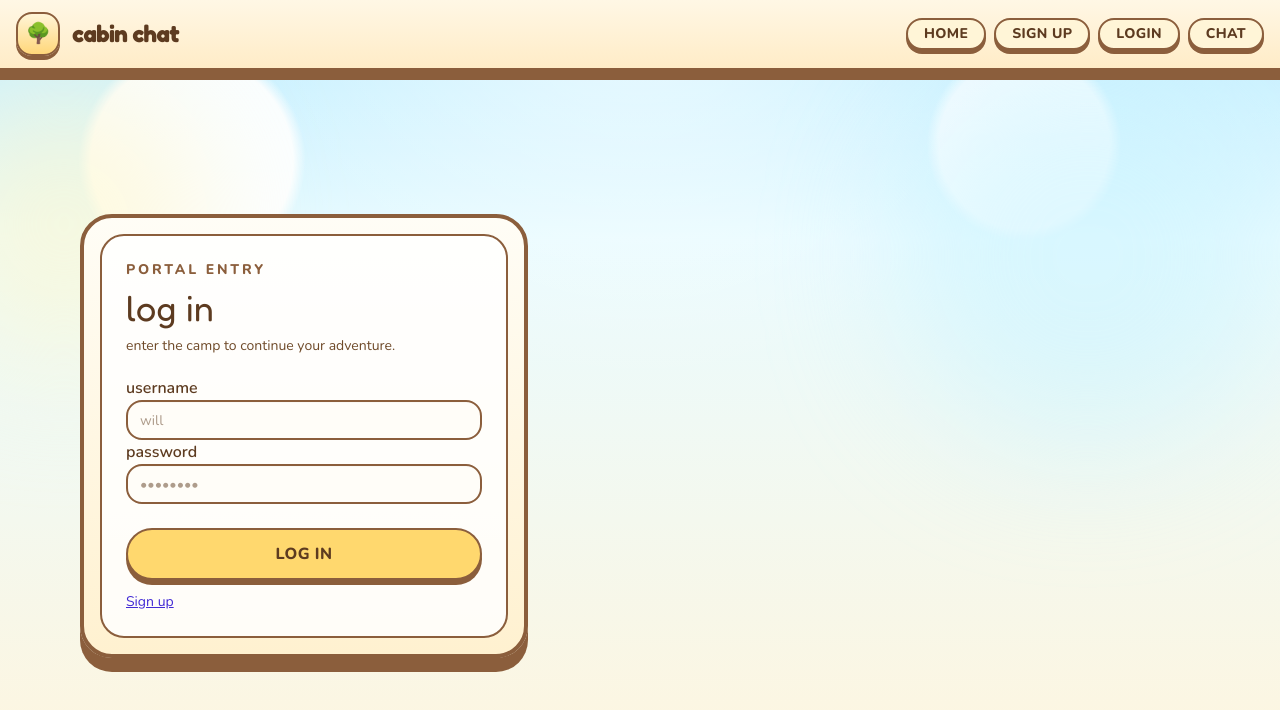
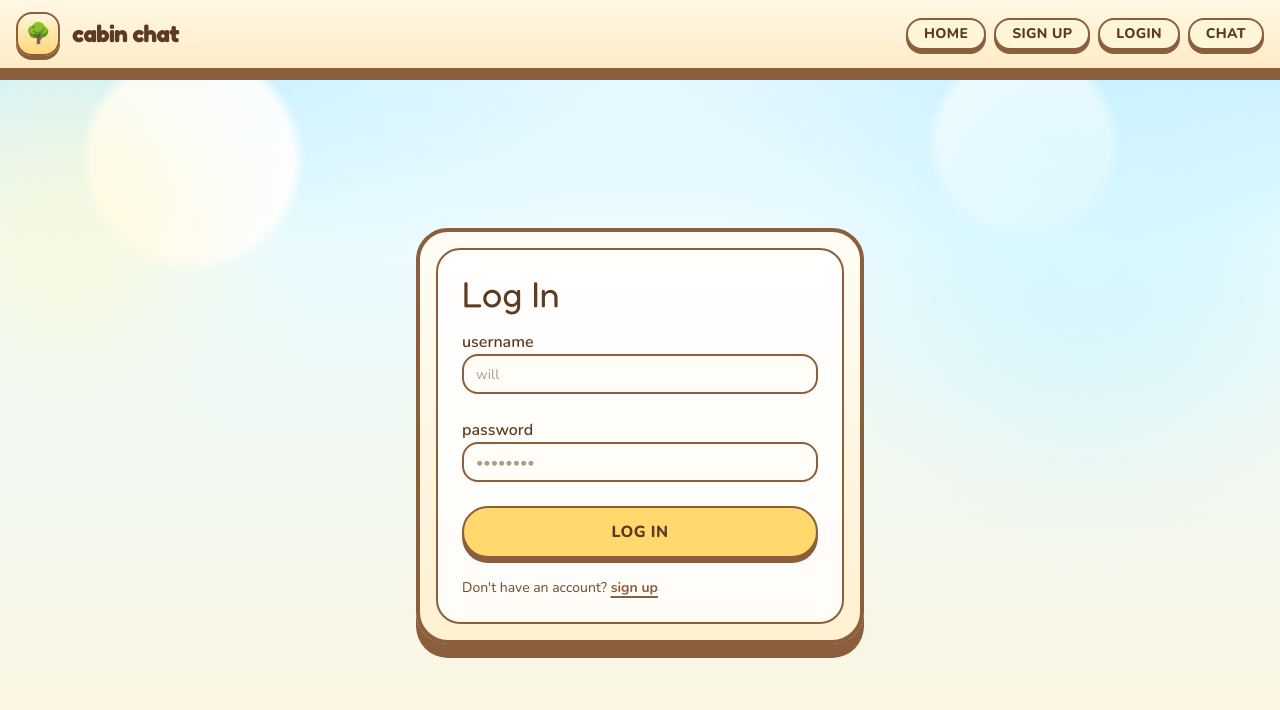
Before and after one commit to wjbetech/cabin-chat, a React (Vite) app in the folder frontend/: page /login in a window 1280 px wide. Shown: the top 710 px of the page. Built offline with nearby package versions, Linux system fonts and the light colour scheme.

Commit message:
frontend/login: adding the refactor of login to look like sugn up

```diff
--- a/frontend/src/pages/LoginPage.tsx
+++ b/frontend/src/pages/LoginPage.tsx
@@ -2,17 +2,15 @@ import { Link } from "react-router-dom";
 
 export default function LoginPage() {
   return (
-    <div className="w-full max-w-md rounded-4xl border-4 border-[#8b5e3c] bg-[linear-gradient(180deg,#fffdf6,#fff1d0)] p-4 shadow-[0_14px_0_#8b5e3c]">
+    <div className="w-full max-w-md rounded-4xl border-4 border-[#8b5e3c] bg-[linear-gradient(180deg,#fffdf6,#fff1d0)] p-4 shadow-[0_14px_0_#8b5e3c] mx-auto">
       <div className="rounded-3xl border-2 border-[#8b5e3c] bg-white/85 p-6">
         <div>
-          <p className="text-sm font-extrabold uppercase tracking-[0.2em] text-[#8b5e3c]">portal entry</p>
-          <h1 className="mt-2 font-display text-4xl lowercase text-[#5d3b20]">log in</h1>
-          <p className="mt-2 text-sm text-[#6f4a29]">enter the camp to continue your adventure.</p>
+          <h1 className="mb-2 font-display text-4xl text-[#5d3b20]">Log In</h1>
         </div>
 
-        <div className="mt-5 space-y-4">
+        <div className="flex flex-col space-y-6 mt-4 mb-4">
           <label className="form-control">
-            <span className="mb-2 font-semibold text-[#5d3b20]">username</span>
+            <span className="font-semibold text-[#5d3b20]">username</span>
             <input
               className="input input-bordered w-full rounded-2xl border-2 border-[#8b5e3c] bg-[#fffdf8]"
               placeholder="will"
@@ -20,7 +18,7 @@ export default function LoginPage() {
           </label>
 
           <label className="form-control">
-            <span className="mb-2 font-semibold text-[#5d3b20]">password</span>
+            <span className="mb-4 font-semibold text-[#5d3b20]">password</span>
             <input
               className="input input-bordered w-full rounded-2xl border-2 border-[#8b5e3c] bg-[#fffdf8]"
               type="password"
@@ -30,12 +28,13 @@ export default function LoginPage() {
         </div>
 
         <div className="mt-6 flex flex-col items-stretch gap-3">
-          <button className="rounded-full border-2 border-[#8b5e3c] bg-[#ffd86e] px-6 py-3 font-extrabold uppercase tracking-wide text-[#5d3b20] shadow-[0_5px_0_#8b5e3c] transition-transform hover:-translate-y-0.5">
+          <button className="rounded-full border-2 border-[#8b5e3c] bg-[#ffd86e] px-6 py-3 font-extrabold uppercase tracking-wide text-[#5d3b20] shadow-[0_5px_0_#8b5e3c] transition-transform hover:-translate-y-0.5 cursor-pointer">
             log in
           </button>
-          <p className="text-sm text-base-content/70">
-            <Link to="/signup" className="link link-primary">
-              Sign up
+          <p className="text-sm text-[#6f4a29] mt-2">
+            Don't have an account?{" "}
+            <Link to="/signup" className="font-bold text-[#8b5e3c] underline decoration-2 underline-offset-4">
+              sign up
             </Link>
           </p>
         </div>
```
